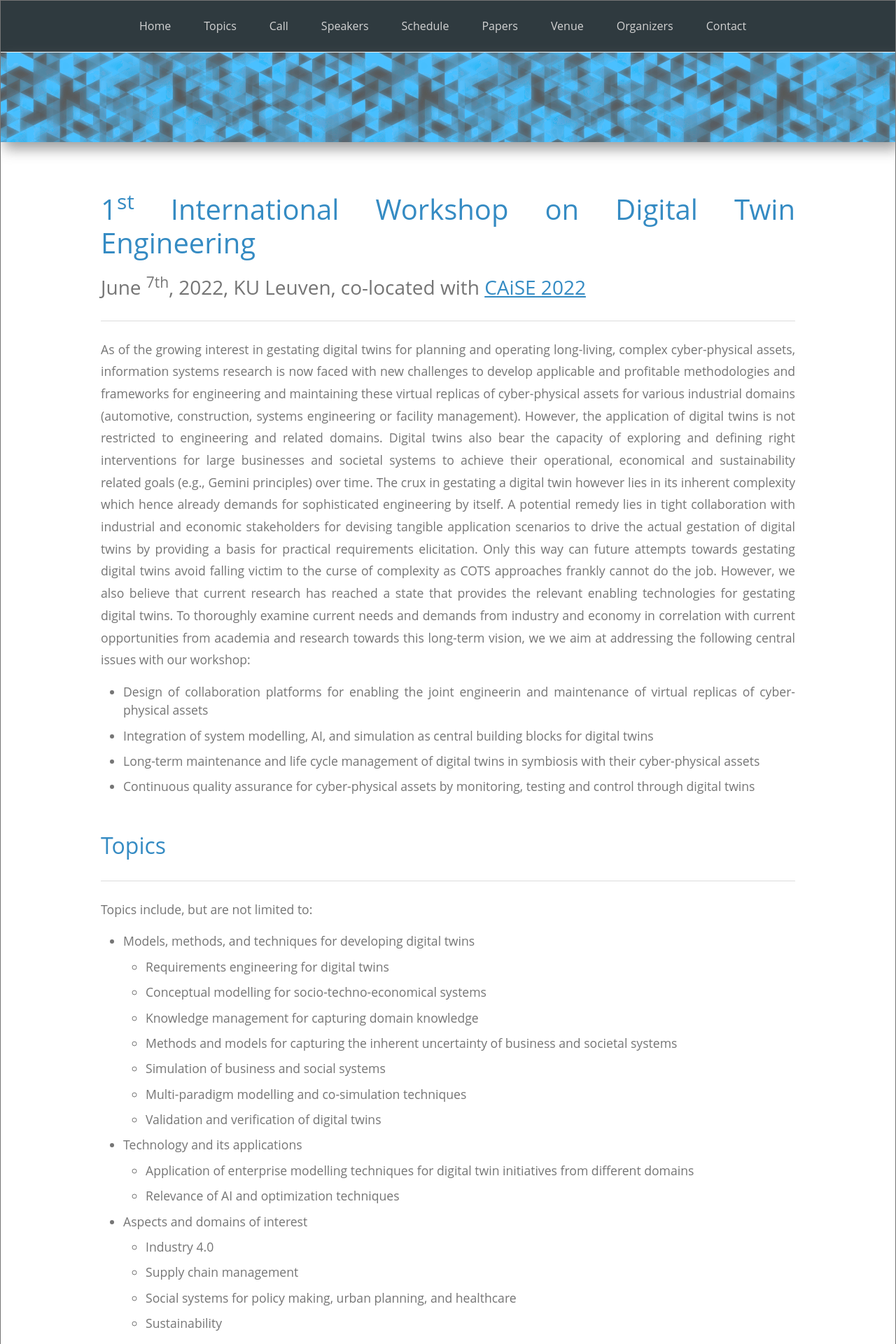
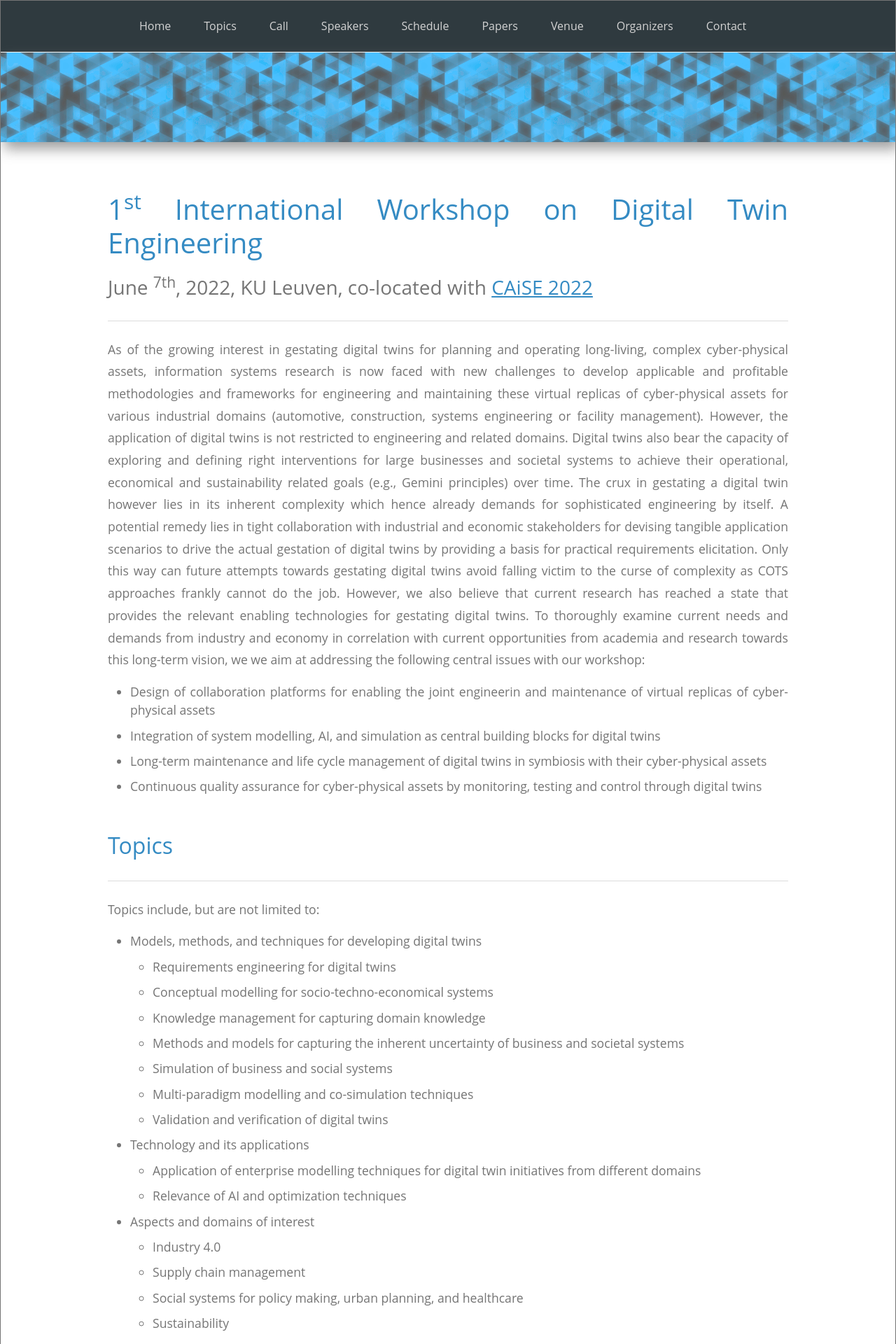
Before and after one commit to thedude81/dtworkshop, a Jekyll site: the page built from index.html, in a window 1280 px wide. Shown: the top 1920 px of the page at 70% size. Built offline with Jekyll 4.4.1, drawn with Linux system fonts in a browser that asks for light colours.

Commit message:
Update main.scss
padding .container-fluid (0 -> 10)

```diff
--- a/_sass/main.scss
+++ b/_sass/main.scss
@@ -82,8 +82,8 @@ body {
 
   .container-fluid{
 	width: 100%;
-	padding-right: 0px;
-	padding-left: 0px;
+	padding-right: 10px;
+	padding-left: 10px;
 	margin-right: auto;
 	margin-left: auto;
   }
```
